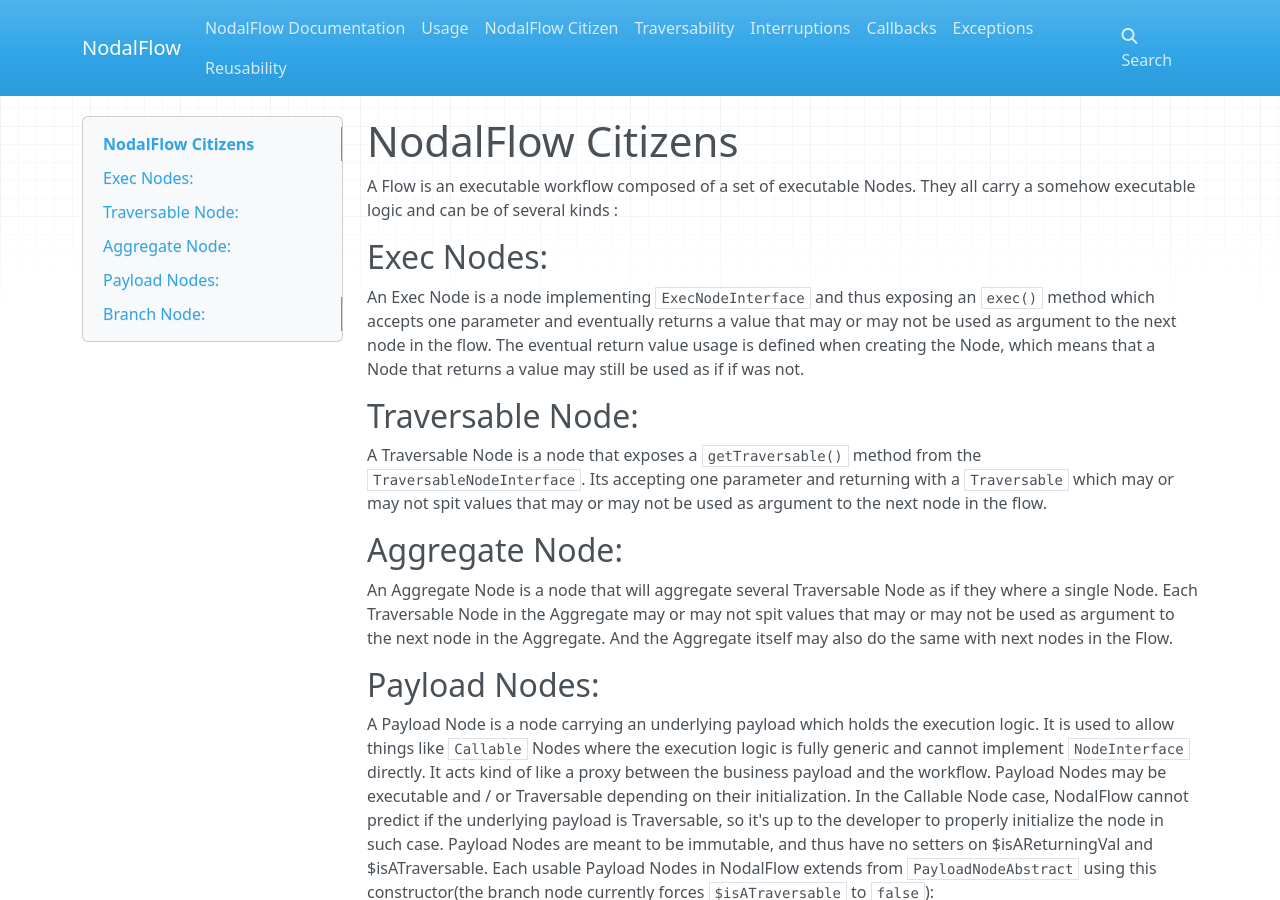
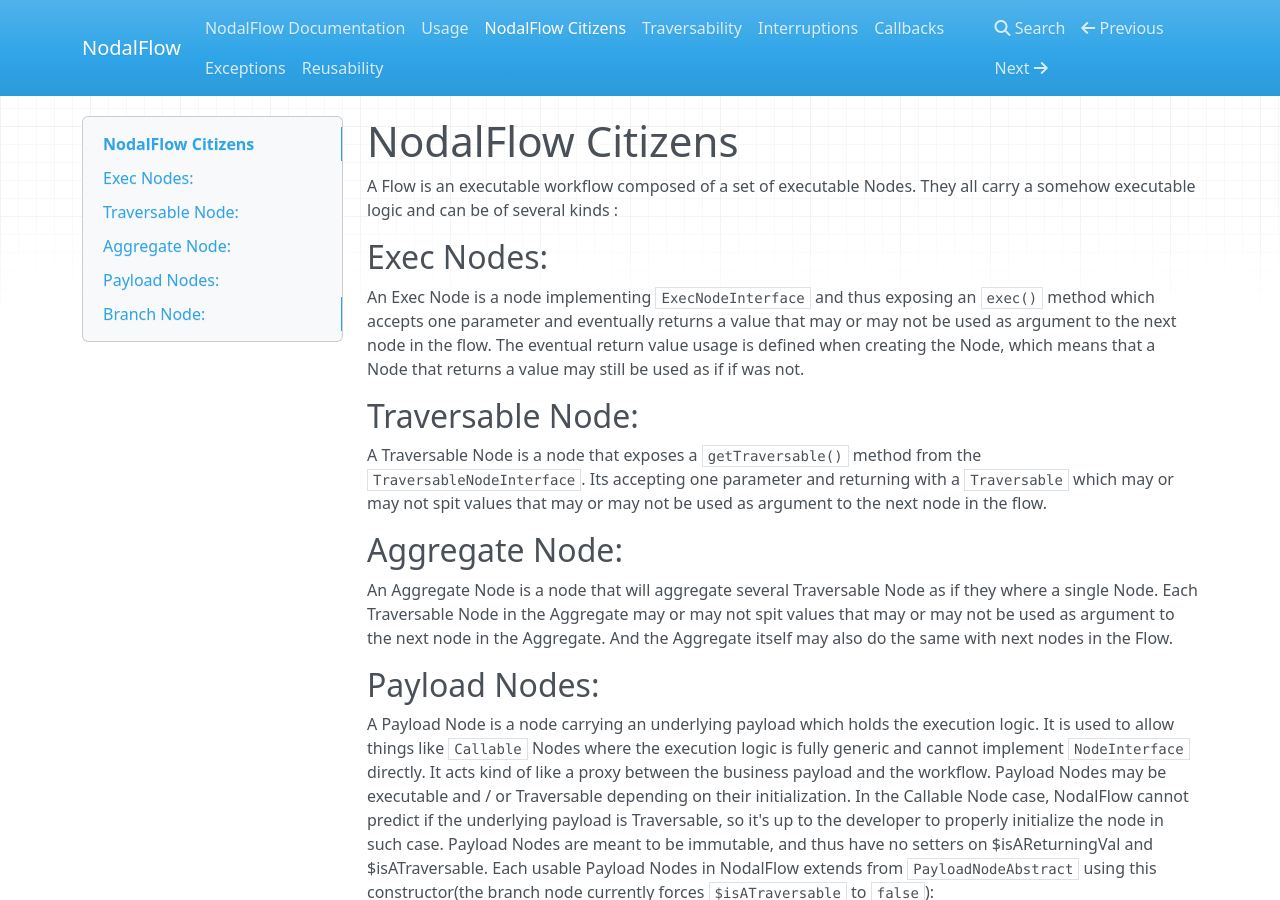
Before and after one commit to fab2s/NodalFlow, an MkDocs documentation site: the page built from docs/citizens.md, in a window 1280 px wide and 900 px high. Built offline with MkDocs 1.6.1, drawn with Linux system fonts in a browser that asks for light colours; nearby versions of some CDN libraries; old or Windows-style settings are respelled for this version of MkDocs.

Commit message:
typo fix

```diff
--- a/mkdocs.yml
+++ b/mkdocs.yml
@@ -2,7 +2,7 @@ site_name: 'NodalFlow'
 pages:
     - 'NodalFlow Documentation': 'index.md'
     - 'Usage': 'usage.md'
-    - 'NodalFlow Citizen': 'citizen.md'
+    - 'NodalFlow Citizens': 'citizens.md'
     - 'Traversability': 'traversability.md'
     - 'Interruptions': 'interruptions.md'
     - 'Callbacks': 'callbacks.md'
```
